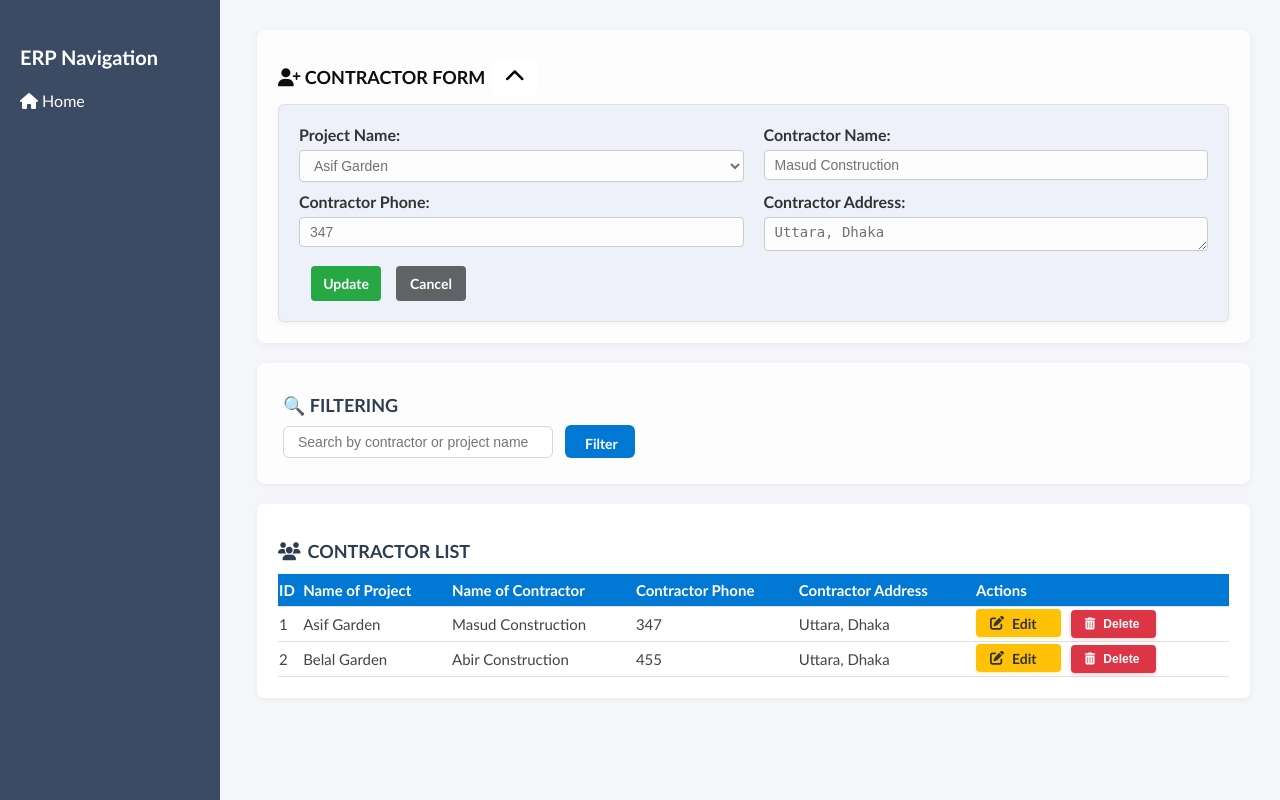
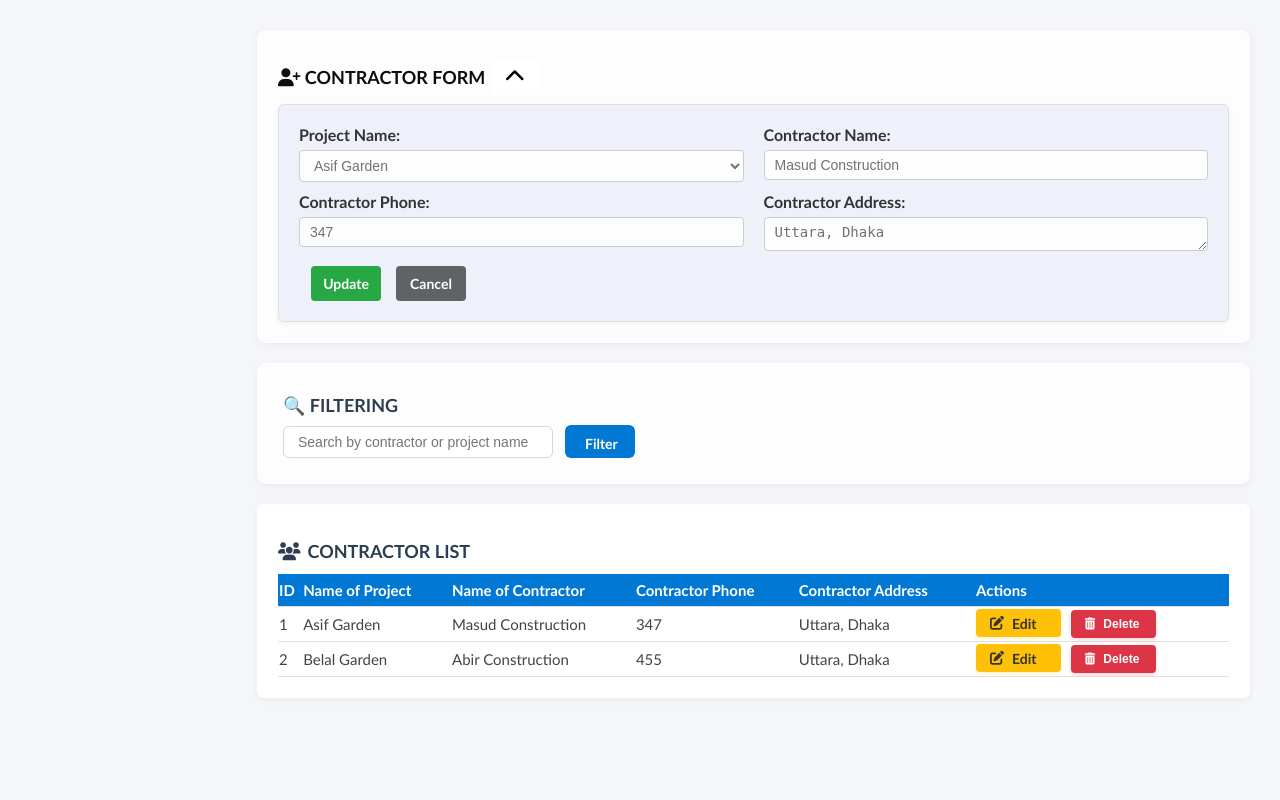
Before and after one commit to FAISAL-450/ERP-PROJECT, a Django app: page /contractor/edit/1/ in a window 1280 px wide. Run offline with Django 5.2, Linux system fonts and the light colour scheme; data comes from the database, SQL or seed files in the repository.

Commit message:
Full project update: sidebar, templates, logic

```diff
--- a/templates/base.html
+++ b/templates/base.html
@@ -10,14 +10,15 @@
   <link rel="stylesheet" href="{% static 'css/style.css' %}">
   <link rel="stylesheet" href="https://cdnjs.cloudflare.com/ajax/libs/font-awesome/6.4.0/css/all.min.css">
 
-  {# Department-specific stylesheet (semantic path) #}
-  {% if request.user.is_authenticated and request.user.profile.department %}
-    <link rel="stylesheet" href="{% static 'css/'|add:request.user.profile.department|lower|add:'/'|add:request.user.profile.department|lower|add:'.css' %}">
+  {# Department-specific stylesheet #}
+  {% if request.user.is_authenticated %}
+    {% with request.user.profile.department|default:"default"|lower as dept %}
+      <link rel="stylesheet" href="{% static 'css/'|add:dept|add:'/'|add:dept|add:'.css' %}">
+    {% endwith %}
   {% else %}
     <link rel="stylesheet" href="{% static 'css/default.css' %}">
   {% endif %}
 </head>
-
 
   <style>
     body {
@@ -108,30 +109,20 @@
 <body>
 
 
-<div class="sidebar {% if request.user.is_authenticated %}{{ request.user.profile.department|default:"no-department"|lower }}{% endif %}">
-  <div class="sidebar-header">ERP Navigation</div>
-  <ul class="sidebar-menu">
+{% if request.user.is_authenticated %}
+  {% with request.user.email as email %}
 
-    {% if request.user.is_authenticated %}
-      {% with request.user.profile as profile %}
+    <!-- DEBUG: {{ email }} -->
 
-        {# Home: visible to non-construction/sales OR superusers #}
-        {% if profile.department != 'construction' and profile.department != 'sales' %}
+    {# Always show Home #}
     <li class="nav-item">
       <a href="{% url 'home' %}">
         <span><i class="fas fa-home"></i> Home</span>
       </a>
     </li>
-        {% elif request.user.is_superuser %}
-          <li class="nav-item">
-            <a href="{% url 'home' %}">
-              <span><i class="fas fa-home"></i> Home</span>
-            </a>
-          </li>
-        {% endif %}
 
-        {# Construction Section #}
-        {% if profile.department == 'construction' or request.user.is_superuser %}
+    {# Construction Section for Elias #}
+    {% if email == 'elias@dzignscapeprofessionals.onmicrosoft.com' %}
       <li class="dropdown">
         <a class="dropdown-toggle">
           <span><i class="fas fa-hard-hat"></i> Construction</span>
@@ -144,8 +135,8 @@
       </li>
     {% endif %}
 
-        {# Sales Section #}
-        {% if profile.department == 'sales' or request.user.is_superuser %}
+    {# Sales Section for Jakir #}
+    {% if email == 'jakir@dzignscapeprofessionals.onmicrosoft.com' %}
       <li class="dropdown">
         <a class="dropdown-toggle">
           <span><i class="fas fa-chart-line"></i> Sales</span>
@@ -157,25 +148,31 @@
       </li>
     {% endif %}
 
-        {# Fallback: No department assigned #}
-        {% if not profile.department %}
-          <li class="nav-item text-muted">
-            <span><i class="fas fa-exclamation-circle"></i> No department assigned</span>
+    {# Superuser override: show all sections #}
+    {% if request.user.is_superuser %}
+      <li class="dropdown">
+        <a class="dropdown-toggle">
+          <span><i class="fas fa-hard-hat"></i> Construction (Admin)</span>
+          <i class="fa fa-chevron-down toggle-icon"></i>
+        </a>
+        <ul class="dropdown-menu">
+          <li><a href="{% url 'project_dashboard' %}?department=construction">Project Detailed</a></li>
+          <li><a href="{% url 'contractor:contractor_dashboard' %}?department=construction">Contractor Detailed</a></li>
+        </ul>
+      </li>
+      <li class="dropdown">
+        <a class="dropdown-toggle">
+          <span><i class="fas fa-chart-line"></i> Sales (Admin)</span>
+          <i class="fa fa-chevron-down toggle-icon"></i>
+        </a>
+        <ul class="dropdown-menu">
+          <li><a href="{% url 'customer_dashboard' %}?department=sales">Customer Detailed</a></li>
+        </ul>
       </li>
     {% endif %}
 
   {% endwith %}
-    {% else %}
-      {# Home for anonymous users #}
-      <li class="nav-item">
-        <a href="{% url 'home' %}">
-          <span><i class="fas fa-home"></i> Home</span>
-        </a>
-      </li>
 {% endif %}
-
-  </ul>
-</div>
 
 
   <div class="main-content">
```
Lines whose indentation alone changed are shown as unchanged.
